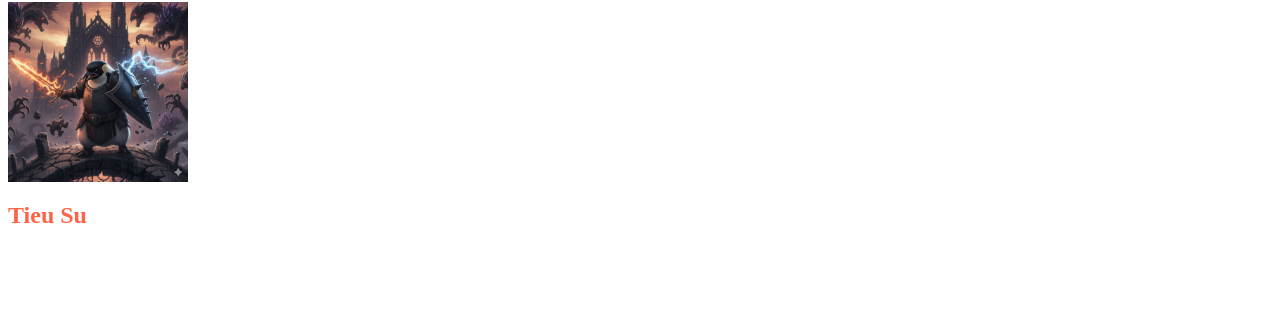
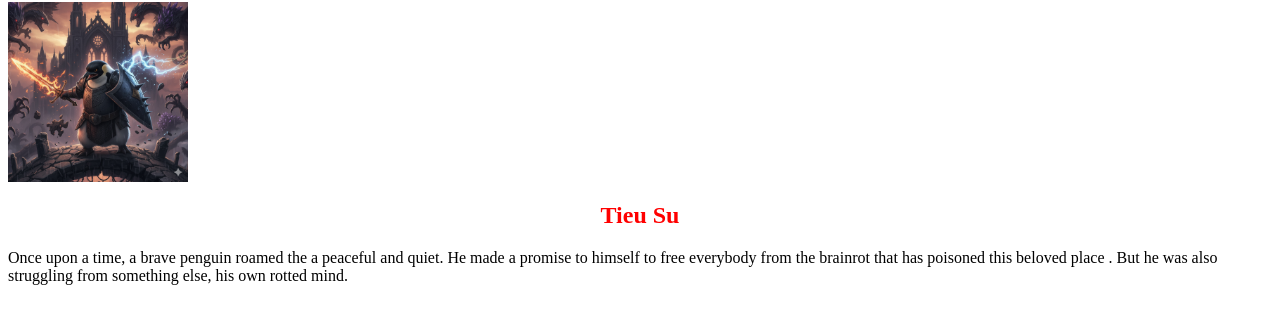
Before and after one commit to nguyentrieuan201-cell/me, a plain HTML site: page index.html in a window 1280 px wide. Shown: the part 64-388 px from the top of the page. Drawn offline with Linux system fonts and the light colour scheme.

Commit message:
Update index.html

```diff
--- a/index.html
+++ b/index.html
@@ -7,9 +7,14 @@
       Dung Si Canh Cut
     </h1>
     <img src="images/IMG_0066.jpeg" width="180" height="180">
-    <h2 style="color: tomato">
+    <h2 style="color: red; text-align: center">
       Tieu Su
     </h2>
+    Once upon a time, a brave penguin roamed the a peaceful and quiet.
+    He made a promise to himself to free everybody from the brainrot
+    that has poisoned this beloved place . But he was also struggling
+    from something else, his own rotted mind.
+
 
 
 
```
